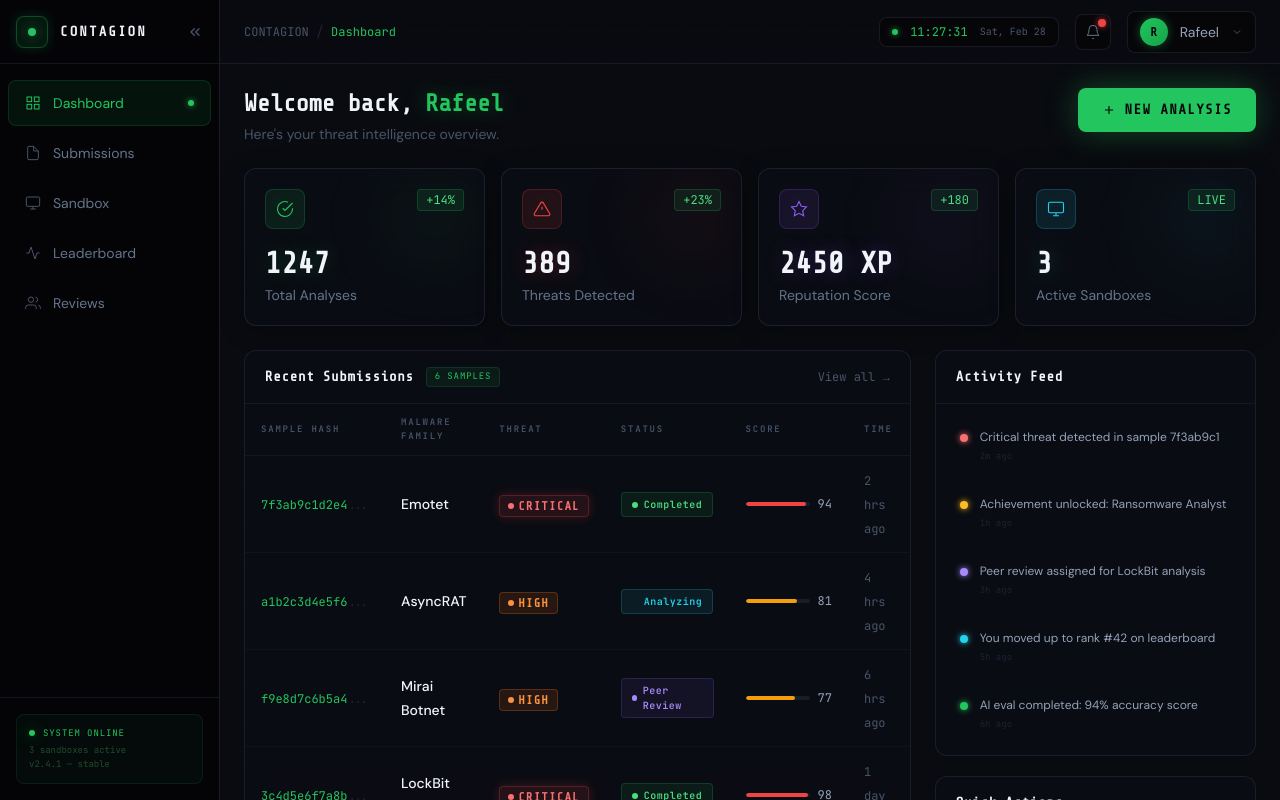
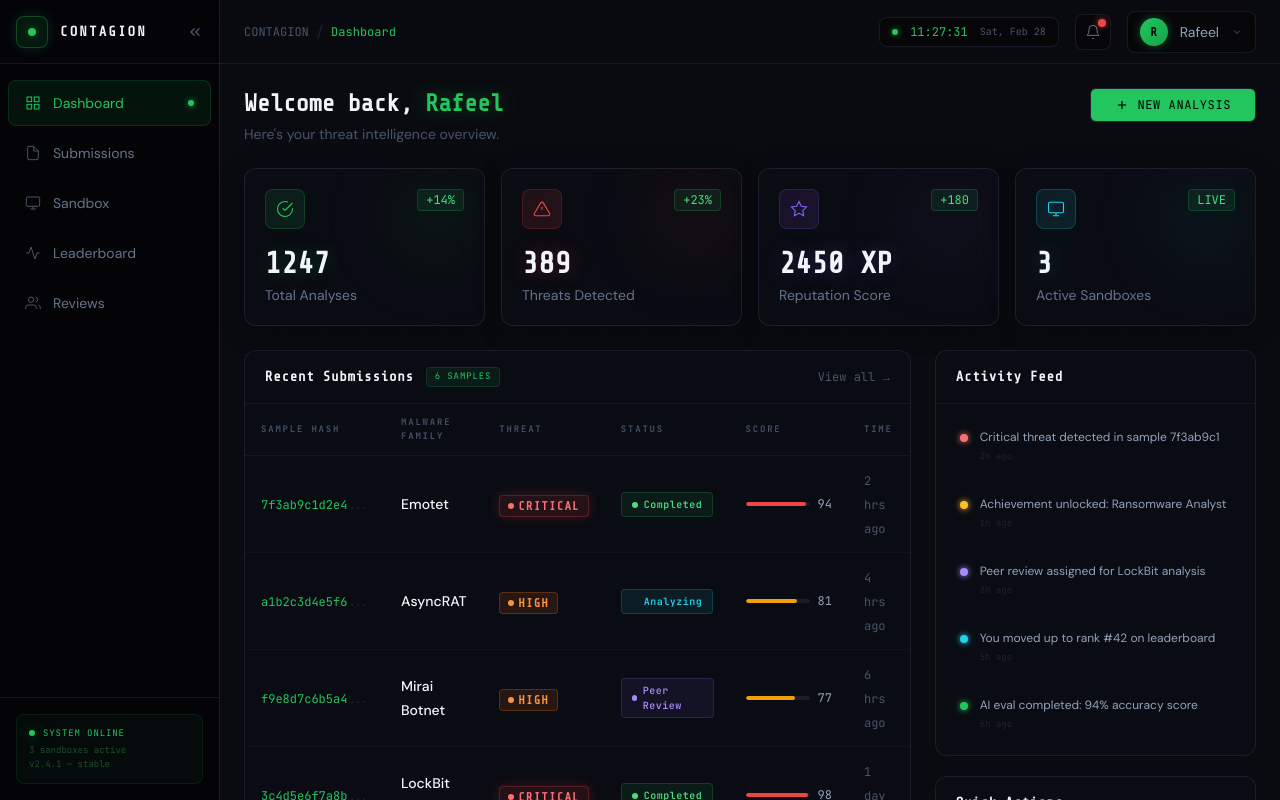
Before and after one commit to crymsor/Contagion, a React (Vite) app in the folder frontend/: page /dashboard in a window 1280 px wide. Shown: the top 800 px of the page. Built offline with nearby package versions, Linux system fonts and the light colour scheme.

Commit message:
plusButton made compact

```diff
--- a/frontend/src/AppLayout/Dashboard/Components/Buttons.jsx
+++ b/frontend/src/AppLayout/Dashboard/Components/Buttons.jsx
@@ -2,19 +2,31 @@ import { Link } from 'react-router-dom';
 
 function PlusButton({ text }) {
   return (
-    <>
     <Link
       to="/submissions"
-        className="btn-toxic hidden md:flex items-center gap-2"
+      className={`
+        flex items-center gap-2
+        px-6 py-2
+        text-xs font-mono uppercase tracking-wider
+        bg-toxic text-black
+        border border-phantom rounded-md
+        transition-colors duration-200
+      `}
     >
-        <svg width="14" height="14" viewBox="0 0 24 24" fill="none" stroke="currentColor" strokeWidth="2">
+      <svg
+        width="14"
+        height="14"
+        viewBox="0 0 24 24"
+        fill="none"
+        stroke="currentColor"
+        strokeWidth="2"
+      >
         <line x1="12" y1="5" x2="12" y2="19" />
         <line x1="5" y1="12" x2="19" y2="12" />
       </svg>
       {text}
     </Link>
-    </>
-  )
+  );
 }
 
 export default PlusButton;
```
Lines whose indentation alone changed are shown as unchanged.
